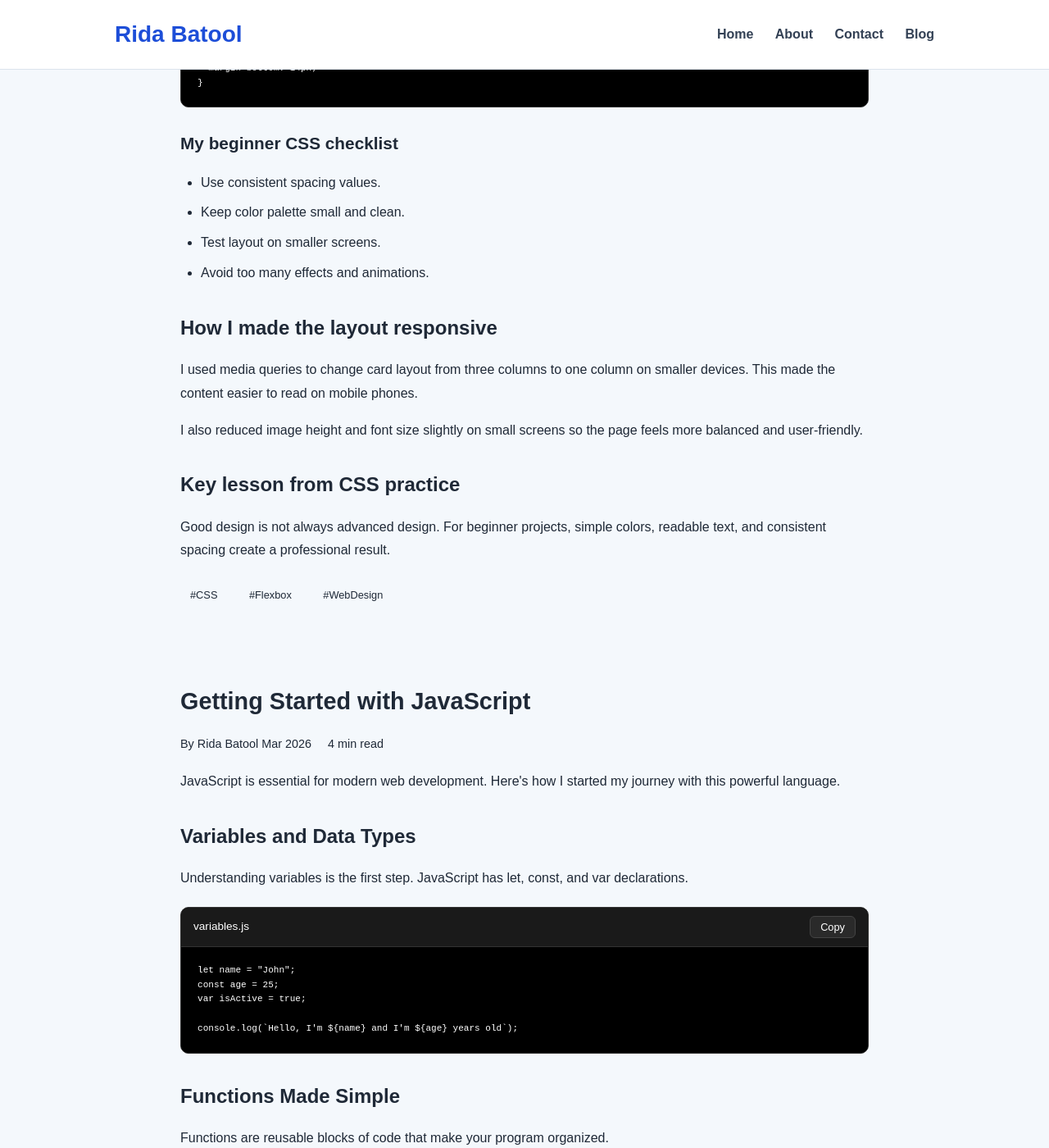
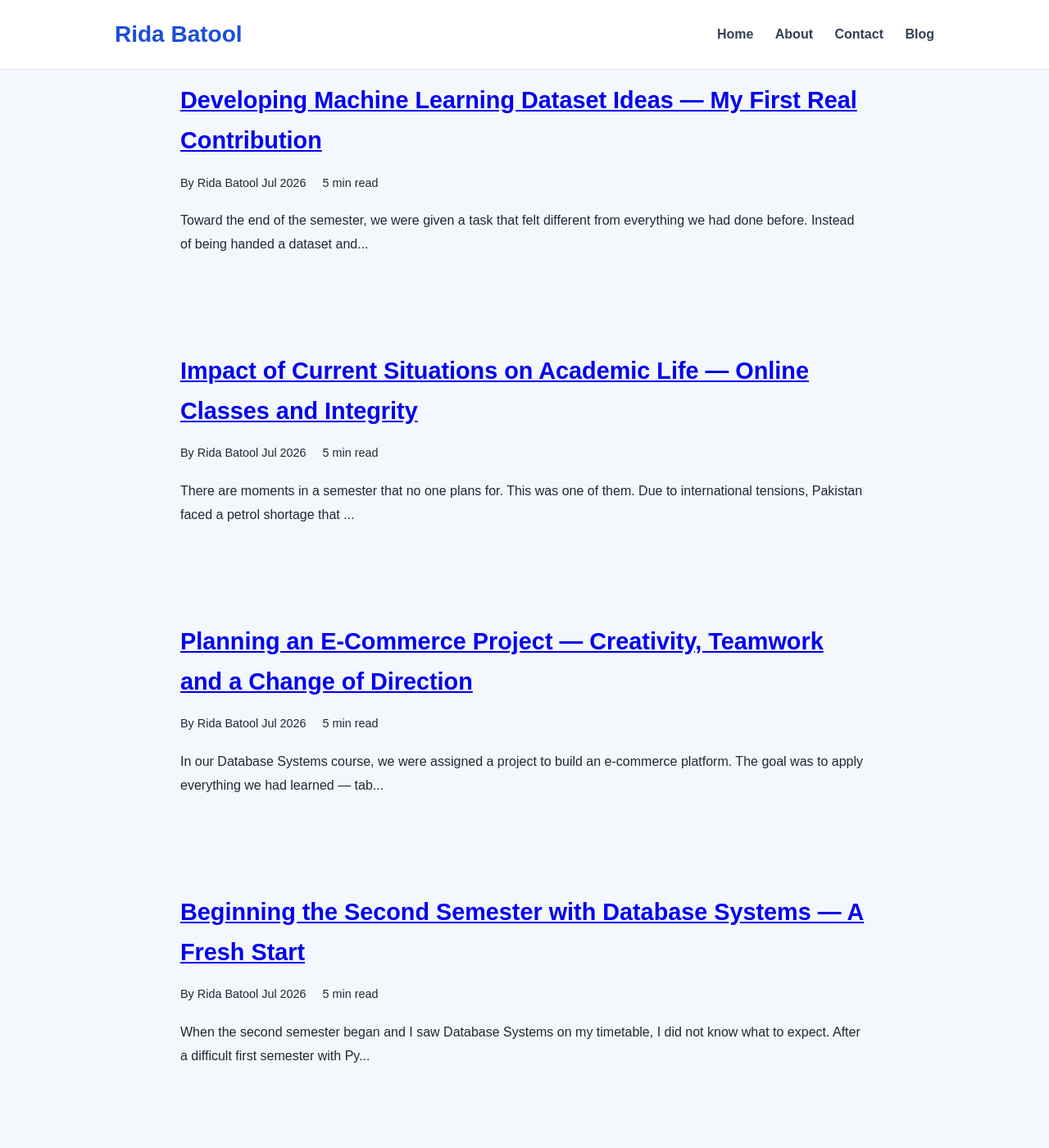
Before and after one commit to ridabatoolsaleem-wq/rida_batool, a Jekyll site: the page built from blog.md, in a window 1280 px wide and 1400 px high, scrolled down 1358 px. Shown: the whole window at 82% size. Built offline with Jekyll 4.4.1, drawn with Linux system fonts in a browser that asks for light colours; some of the changed text lies outside the part shown.

Commit message:
Update blog.md

```diff
--- a/blog.md
+++ b/blog.md
@@ -15,149 +15,21 @@ permalink: /blog/
     </div>
   </div>
 
+  {% for post in site.posts %}
   <article class="custom-article-card">
     <div class="custom-article-content">
-      <h2 class="custom-article-title">Using Flexbox for easy alignment</h2>
-
+      <h2 class="custom-article-title">
+        <a href="{{ post.url | relative_url }}">{{ post.title }}</a>
+      </h2>
       <div class="custom-article-meta">
-        <span>By Rida Batool Mar 2026</span>
+        <span>By Rida Batool {{ post.date | date: "%b %Y" }}</span>
         <span>5 min read</span>
       </div>
-
       <div class="custom-article-text">
-        <p>Flexbox made it easy to align cards and navigation links. I used it for row and column layouts instead of trying complex positioning.</p>
-
-        <div class="custom-code-block">
-          <div class="custom-code-header">
-            <span>layout.css (flexbox)</span>
-            <button class="custom-copy-btn" onclick="copyCode(this)">Copy</button>
-          </div>
-          <pre><code>.card-row {
-  display: flex;
-  gap: 16px;
-  flex-wrap: wrap;
-}
-
-.card {
-  flex: 1 1 280px;
-  background: #ffffff;
-  border-radius: 12px;
-  padding: 16px;
-}</code></pre>
-        </div>
-
-        <h2>Improving readability with spacing</h2>
-        <p>I learned that text is easier to read with proper line-height and margin. Small spacing changes can make a big visual difference.</p>
-
-        <div class="custom-code-block">
-          <div class="custom-code-header">
-            <span>typography.css</span>
-            <button class="custom-copy-btn" onclick="copyCode(this)">Copy</button>
-          </div>
-          <pre><code>body {
-  line-height: 1.7;
-  color: #2a2b3e;
-}
-
-h2 {
-  margin-top: 24px;
-  margin-bottom: 8px;
-}
-
-p {
-  margin-bottom: 14px;
-}</code></pre>
-        </div>
-
-        <h3>My beginner CSS checklist</h3>
-        <ul>
-          <li>Use consistent spacing values.</li>
-          <li>Keep color palette small and clean.</li>
-          <li>Test layout on smaller screens.</li>
-          <li>Avoid too many effects and animations.</li>
-        </ul>
-
-        <h2>How I made the layout responsive</h2>
-        <p>I used media queries to change card layout from three columns to one column on smaller devices. This made the content easier to read on mobile phones.</p>
-        <p>I also reduced image height and font size slightly on small screens so the page feels more balanced and user-friendly.</p>
-
-        <h2>Key lesson from CSS practice</h2>
-        <p>Good design is not always advanced design. For beginner projects, simple colors, readable text, and consistent spacing create a professional result.</p>
-      </div>
-
-      <div class="custom-tags-container">
-        <span class="custom-tag">#CSS</span>
-        <span class="custom-tag">#Flexbox</span>
-        <span class="custom-tag">#WebDesign</span>
+        <p>{{ post.excerpt | strip_html | truncate: 150 }}</p>
       </div>
     </div>
   </article>
+  {% endfor %}
 
-  <article class="custom-article-card">
-    <div class="custom-article-content">
-      <h2 class="custom-article-title">Getting Started with JavaScript</h2>
-
-      <div class="custom-article-meta">
-        <span>By Rida Batool Mar 2026</span>
-        <span>4 min read</span>
-      </div>
-
-      <div class="custom-article-text">
-        <p>JavaScript is essential for modern web development. Here's how I started my journey with this powerful language.</p>
-
-        <h2>Variables and Data Types</h2>
-        <p>Understanding variables is the first step. JavaScript has let, const, and var declarations.</p>
-
-        <div class="custom-code-block">
-          <div class="custom-code-header">
-            <span>variables.js</span>
-            <button class="custom-copy-btn" onclick="copyCode(this)">Copy</button>
-          </div>
-          <pre><code>let name = "John";
-const age = 25;
-var isActive = true;
-
-console.log(`Hello, I'm ${name} and I'm ${age} years old`);</code></pre>
-        </div>
-
-        <h2>Functions Made Simple</h2>
-        <p>Functions are reusable blocks of code that make your program organized.</p>
-
-        <div class="custom-code-block">
-          <div class="custom-code-header">
-            <span>functions.js</span>
-            <button class="custom-copy-btn" onclick="copyCode(this)">Copy</button>
-          </div>
-          <pre><code>function greet(name) {
-  return `Hello, ${name}!`;
-}
-
-const arrowGreet = (name) => `Hello, ${name}!`;
-
-console.log(greet("Developer"));</code></pre>
-        </div>
-      </div>
-
-      <div class="custom-tags-container">
-        <span class="custom-tag">#JavaScript</span>
-        <span class="custom-tag">#Programming</span>
-        <span class="custom-tag">#Beginner</span>
-      </div>
-    </div>
-  </article>
 </div>
-
-<script>
-function copyCode(button) {
-  const codeBlock = button.closest('.custom-code-block');
-  const code = codeBlock.querySelector('code').innerText;
-
-  navigator.clipboard.writeText(code).then(() => {
-    const originalText = button.innerText;
-    button.innerText = 'Copied!';
-    setTimeout(() => {
-      button.innerText = originalText;
-    }, 2000);
-  });
-}
-</script>
```
